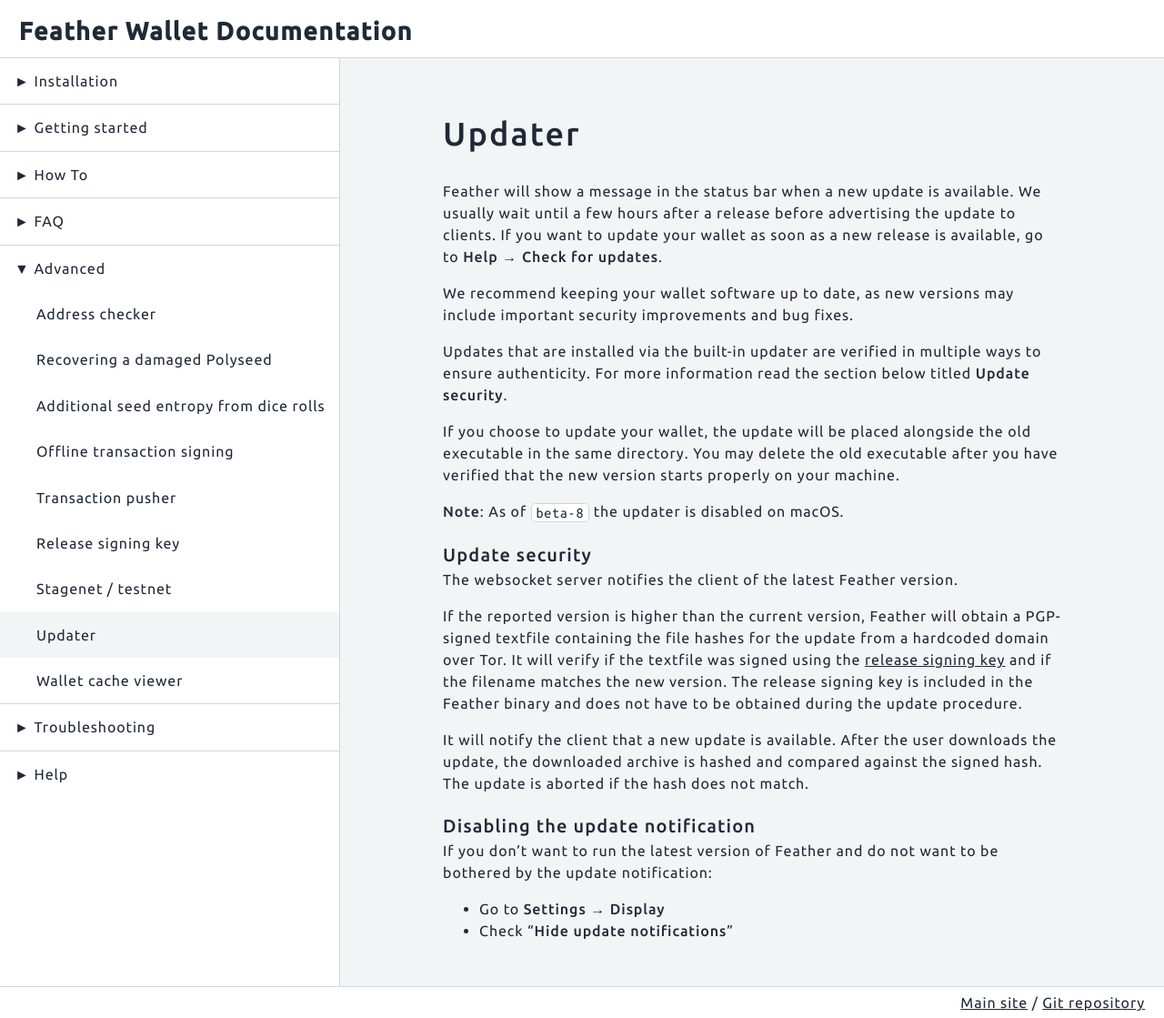
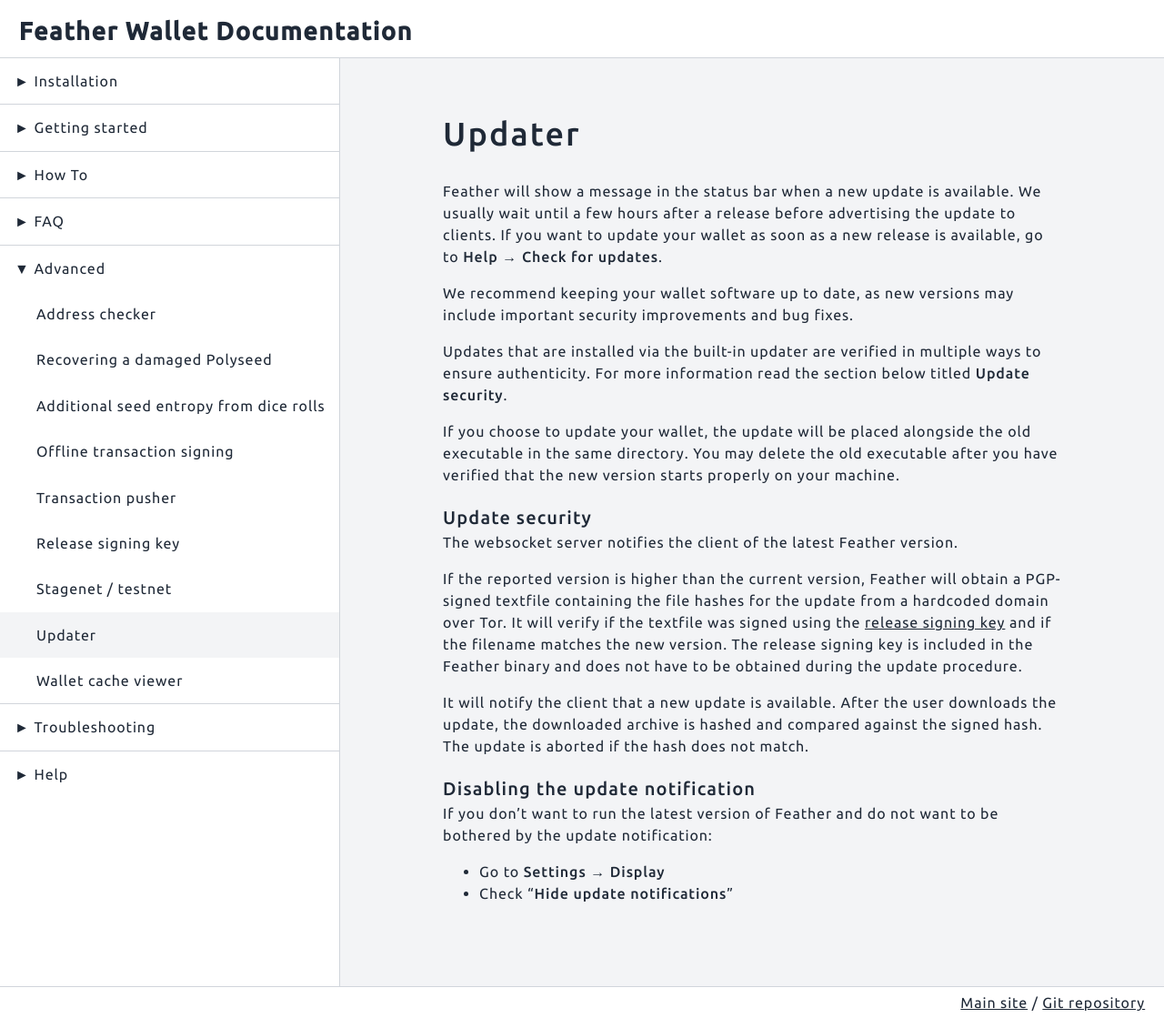
Before and after one commit to jermanuts/feather-docs, a Jekyll site: the page built from content/_guides/updater.md, in a window 1280 px wide and 1119 px high. Shown: the whole window at 91% size. Built offline with Jekyll 4.4.1, drawn with Linux system fonts in a browser that asks for light colours.

Commit message:
Update updater.md

```diff
--- a/content/_guides/updater.md
+++ b/content/_guides/updater.md
@@ -11,8 +11,6 @@
 Updates that are installed via the built-in updater are verified in multiple ways to ensure authenticity. For more information read the section below titled **Update security**.
 
 If you choose to update your wallet, the update will be placed alongside the old executable in the same directory. You may delete the old executable after you have verified that the new version starts properly on your machine.
-
-**Note**: As of `beta-8` the updater is disabled on macOS.
 
 ### Update security
 
```
